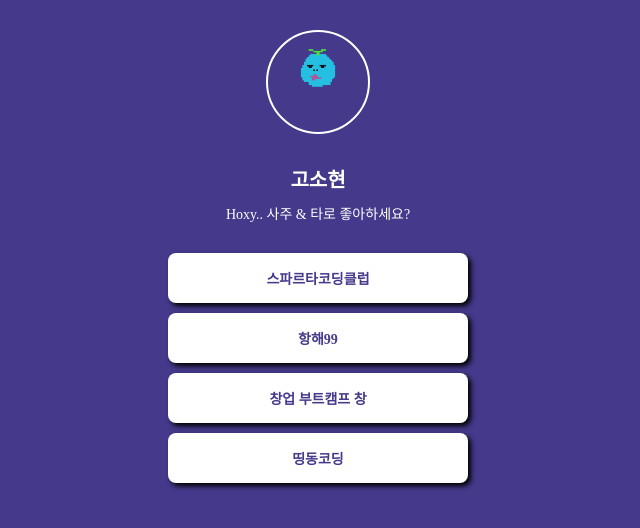
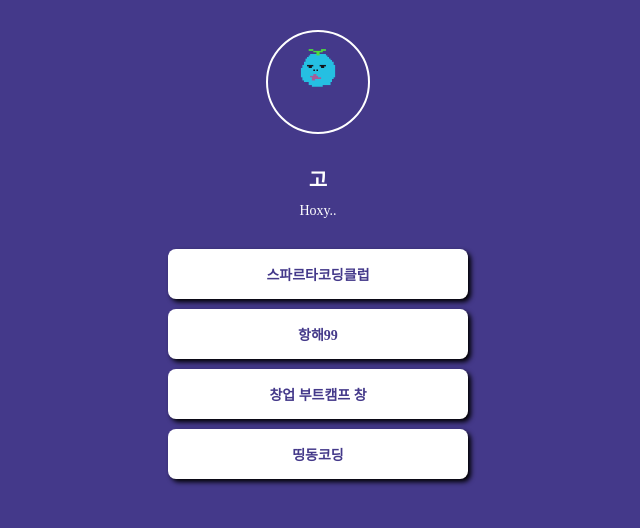
Before and after one commit to soojin2022/mypage, a plain HTML site: page index.html in a window 1280 px wide. Shown: the whole page, without its empty margins (322-962 px from the left). Drawn offline with Linux system fonts and the light colour scheme; a web font is replaced by a local one.

Commit message:
Update index.html

```diff
--- a/index.html
+++ b/index.html
@@ -86,8 +86,8 @@
 </head>
     <div class="wrap">
         <div class="profile"></div>
-        <h1 class="main">고소현</h1>
-        <p class="sub">Hoxy.. 사주 & 타로 좋아하세요?</p>
+        <h1 class="main">고</h1>
+        <p class="sub">Hoxy.. </p>
         <a target="_blank" href="https://spartacodingclub.kr/">스파르타코딩클럽</a>
 <a target="_blank" href="https://hanghae99.spartacodingclub.kr/">항해99</a>
 <a target="_blank" href="https://chang.spartacodingclub.kr/">창업 부트캠프 창</a>
```
